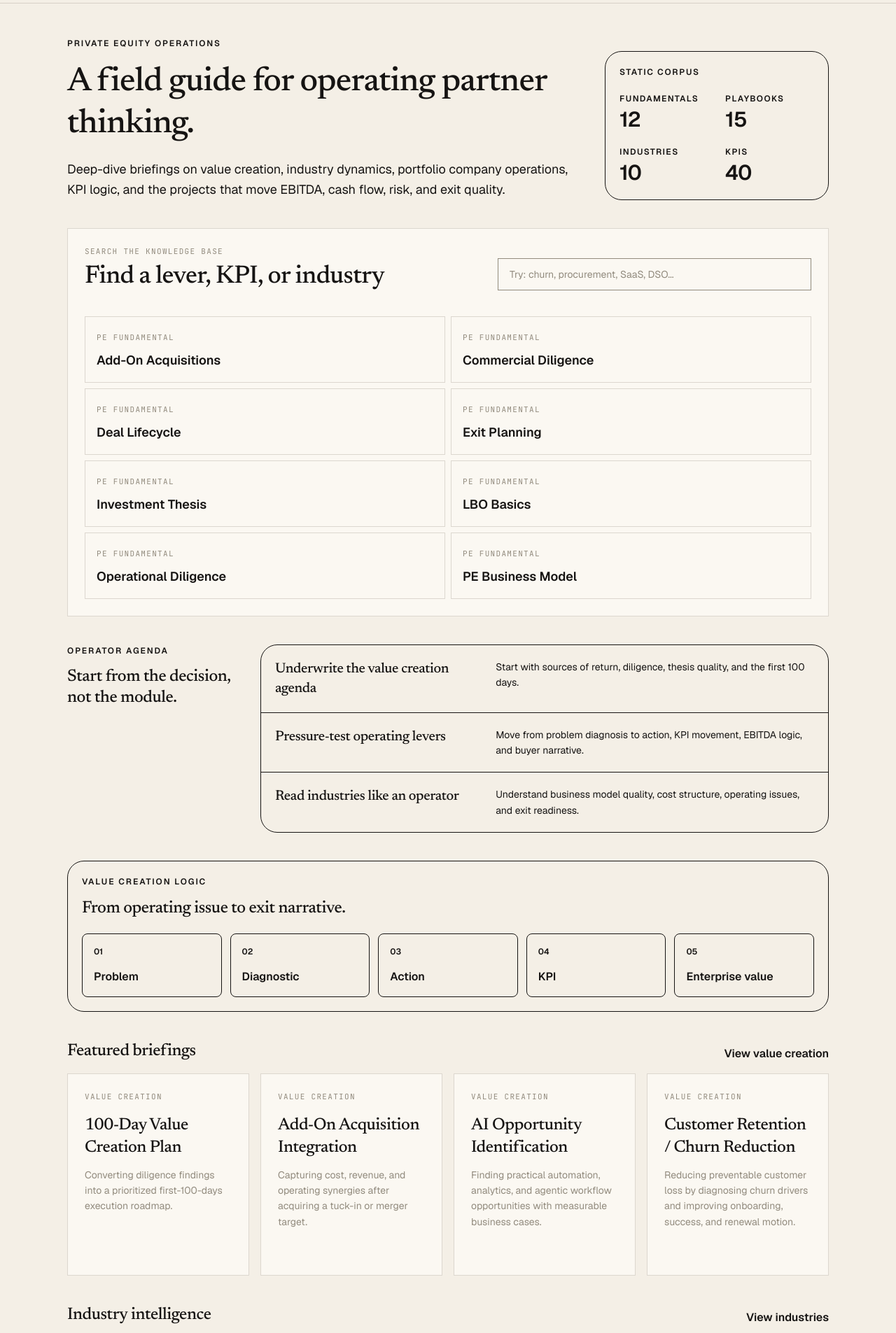
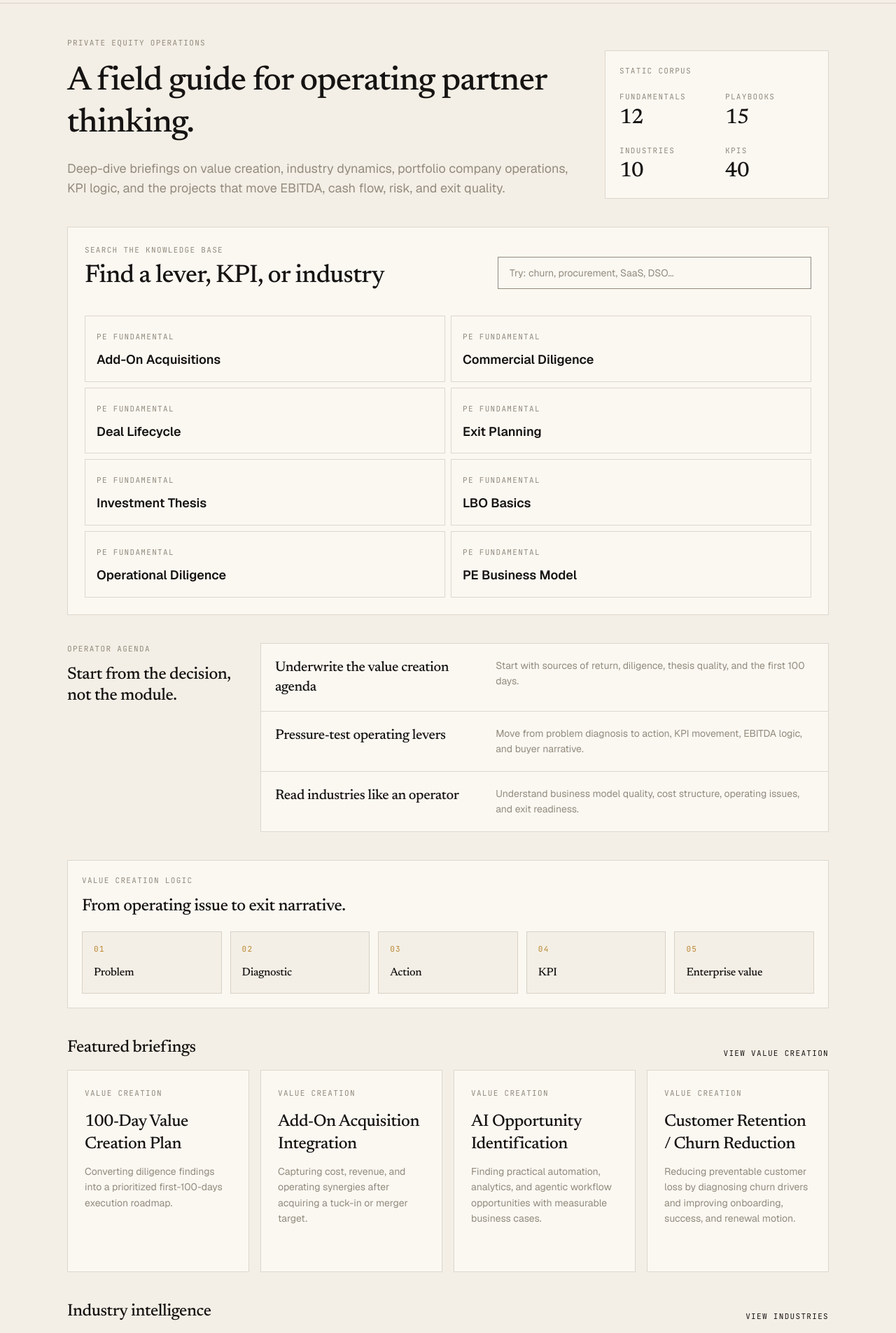
Before and after one commit to blakehenkel24-eng/Ops2EBITDA, a Next.js app: page / in a window 1280 px wide. Shown: the part 60-1965 px from the top of the page at 70% size. Built offline with nearby package versions, Linux system fonts and the light colour scheme.

Commit message:
fix: update missed components and homepage to brand typography and tokens

```diff
--- a/app/page.tsx
+++ b/app/page.tsx
@@ -39,20 +39,20 @@ export default function Home() {
     <div>
       <section className="grid gap-8 lg:grid-cols-[minmax(0,1fr)_20rem]">
         <div>
-          <p className="text-xs font-semibold uppercase tracking-[0.16em] text-[var(--accent)]">
+          <p className="font-mono-label text-stone">
             Private Equity Operations
           </p>
-          <h1 className="mt-4 max-w-3xl text-4xl font-bold leading-tight tracking-[-0.03em] md:text-5xl text-brand-gradient">
+          <h1 className="mt-4 max-w-3xl font-newsreader text-4xl leading-tight md:text-5xl text-ink">
             A field guide for operating partner thinking.
           </h1>
-          <p className="mt-5 text-lg leading-8 text-[var(--muted)]">
+          <p className="mt-5 text-lg leading-8 text-stone font-geist">
             Deep-dive briefings on value creation, industry dynamics, portfolio
             company operations, KPI logic, and the projects that move EBITDA,
             cash flow, risk, and exit quality.
           </p>
         </div>
-        <div className="self-end rounded-[24px] border border-[var(--line)] bg-[var(--panel)] p-5">
-          <p className="text-xs font-semibold uppercase tracking-[0.14em] text-[var(--muted)]">
+        <div className="self-end border border-stone/30 bg-paper p-5">
+          <p className="font-mono-label text-stone">
             Static corpus
           </p>
           <dl className="mt-5 grid grid-cols-2 gap-x-6 gap-y-5">
@@ -70,24 +70,24 @@ export default function Home() {
 
       <section className="mt-10 grid gap-5 lg:grid-cols-[16rem_minmax(0,1fr)]">
         <div>
-          <p className="text-xs font-semibold uppercase tracking-[0.16em] text-[var(--accent)]">
+          <p className="font-mono-label text-stone">
             Operator agenda
           </p>
-          <h2 className="mt-3 text-2xl font-semibold leading-tight tracking-[-0.02em]">
+          <h2 className="mt-3 font-newsreader text-2xl text-ink leading-tight">
             Start from the decision, not the module.
           </h2>
         </div>
-        <div className="divide-y divide-[var(--line)] rounded-[24px] border border-[var(--line)] bg-[var(--panel)]">
+        <div className="divide-y divide-stone/30 border border-stone/30 bg-paper">
           {operatingAgendas.map((agenda) => (
             <Link
               key={agenda.title}
               href={agenda.href}
-              className="grid gap-3 p-5 transition-all duration-200 ease-in-out cursor-pointer hover:bg-[var(--accent-soft)] md:grid-cols-[minmax(0,0.8fr)_minmax(0,1.2fr)]"
+              className="grid gap-3 p-5 transition-all duration-200 ease-in-out cursor-pointer hover:bg-bone hover:border-l-2 hover:border-l-ochre md:grid-cols-[minmax(0,0.8fr)_minmax(0,1.2fr)]"
             >
-              <h3 className="text-xl font-semibold tracking-[-0.01em]">
+              <h3 className="font-newsreader text-xl text-ink">
                 {agenda.title}
               </h3>
-              <p className="text-sm leading-7 text-[var(--muted)]">
+              <p className="text-sm leading-7 text-stone font-geist">
                 {agenda.detail}
               </p>
             </Link>
@@ -95,23 +95,23 @@ export default function Home() {
         </div>
       </section>
 
-      <section className="mt-10 rounded-[24px] border border-[var(--line)] bg-[var(--panel)] p-5">
+      <section className="mt-10 border border-stone/30 bg-paper p-5">
         <div>
-          <p className="text-xs font-semibold uppercase tracking-[0.16em] text-[var(--accent)]">
+          <p className="font-mono-label text-stone">
             Value creation logic
           </p>
-          <h2 className="mt-3 text-2xl font-semibold tracking-[-0.02em]">
+          <h2 className="mt-3 font-newsreader text-2xl text-ink">
             From operating issue to exit narrative.
           </h2>
         </div>
         <ol className="mt-5 grid gap-3 md:grid-cols-5">
           {["Problem", "Diagnostic", "Action", "KPI", "Enterprise value"].map(
             (step, index) => (
-              <li key={step} className="rounded-lg border border-[var(--line)] bg-[var(--paper)] p-4">
-                <p className="text-xs font-semibold text-[var(--accent)]">
+              <li key={step} className="border border-stone/30 bg-bone p-4">
+                <p className="font-mono-label text-ochre">
                   {String(index + 1).padStart(2, "0")}
                 </p>
-                <p className="mt-3 text-base font-semibold">
+                <p className="mt-3 text-base font-newsreader text-ink">
                   {step}
                 </p>
               </li>
@@ -122,10 +122,10 @@ export default function Home() {
 
       <section className="mt-10">
         <div className="mb-4 flex items-end justify-between gap-4">
-          <h2 className="text-2xl font-semibold tracking-[-0.02em]">
+          <h2 className="font-newsreader text-2xl text-ink">
             Featured briefings
           </h2>
-          <Link href="/playbooks" className="font-semibold text-[var(--accent)]">
+          <Link href="/playbooks" className="font-mono-label text-ochre hover:opacity-80 transition-opacity">
             View value creation
           </Link>
         </div>
@@ -138,10 +138,10 @@ export default function Home() {
 
       <section className="mt-10">
         <div className="mb-4 flex items-end justify-between gap-4">
-          <h2 className="text-2xl font-semibold tracking-[-0.02em]">
+          <h2 className="font-newsreader text-2xl text-ink">
             Industry intelligence
           </h2>
-          <Link href="/industries" className="font-semibold text-[var(--accent)]">
+          <Link href="/industries" className="font-mono-label text-ochre hover:opacity-80 transition-opacity">
             View industries
           </Link>
         </div>
@@ -161,7 +161,7 @@ export default function Home() {
           <Link
             key={label}
             href={href}
-            className="rounded-[24px] border border-[var(--line)] bg-[var(--panel)] p-6 text-xl font-semibold transition-all duration-200 ease-in-out cursor-pointer hover:border-[var(--accent)] hover:bg-[var(--accent-soft)] hover:-translate-y-1 hover:shadow-lg"
+            className="border border-stone/30 bg-paper p-6 font-newsreader text-xl text-ink transition-all duration-200 ease-in-out cursor-pointer hover:border-ochre hover:bg-bone hover:-translate-y-1"
           >
             {label}
           </Link>
@@ -174,10 +174,10 @@ export default function Home() {
 function Metric({ label, value }: { label: string; value: string | number }) {
   return (
     <div>
-      <dt className="text-xs font-semibold uppercase tracking-[0.12em] text-[var(--muted)]">
+      <dt className="font-mono-label text-stone">
         {label}
       </dt>
-      <dd className="mt-1 text-3xl font-semibold tracking-[-0.03em]">
+      <dd className="mt-1 font-newsreader text-3xl text-ink">
         {value}
       </dd>
     </div>
--- a/components/Cards.tsx
+++ b/components/Cards.tsx
@@ -20,13 +20,13 @@ export function PageHeader({
 }) {
   return (
     <header className="mb-8 max-w-3xl">
-      <p className="text-xs font-semibold uppercase tracking-[0.22em] text-[var(--accent)]">
+      <p className="font-mono-label text-stone mb-3">
         {eyebrow}
       </p>
-      <h1 className="mt-3 text-4xl font-bold leading-tight tracking-[-0.03em] md:text-5xl text-brand-gradient">
+      <h1 className="font-newsreader text-4xl leading-tight md:text-5xl text-ink">
         {title}
       </h1>
-      <p className="mt-4 text-base leading-7 text-[var(--muted)]">
+      <p className="mt-4 text-base leading-7 text-stone font-geist">
         {summary}
       </p>
     </header>
@@ -64,11 +64,11 @@ export function StatCard({
   value: string | number;
 }) {
   return (
-    <div className="rounded-xl border border-[var(--line)] bg-[var(--panel)] p-4">
-      <p className="text-3xl font-semibold tracking-[-0.03em]">
+    <div className="border border-stone/30 bg-paper p-4">
+      <p className="font-newsreader text-3xl text-ink">
         {value}
       </p>
-      <p className="mt-2 text-xs font-semibold uppercase tracking-[0.14em] text-[var(--muted)]">
+      <p className="mt-2 font-mono-label text-stone">
         {label}
       </p>
     </div>
@@ -83,9 +83,9 @@ export function SectionBlock({
   children: React.ReactNode;
 }) {
   return (
-    <section className="rounded-xl border border-[var(--line)] bg-[var(--panel)] p-6">
-      <h2 className="text-2xl font-semibold tracking-[-0.02em]">{title}</h2>
-      <div className="mt-4 text-sm leading-7 text-[var(--muted)]">
+    <section className="border border-stone/30 bg-paper p-6">
+      <h2 className="font-newsreader text-2xl text-ink">{title}</h2>
+      <div className="mt-4 text-sm leading-7 text-stone font-geist">
         {children}
       </div>
     </section>
@@ -98,7 +98,7 @@ export function PillList({ items }: { items: string[] }) {
       {items.map((item) => (
         <span
           key={item}
-          className="rounded-full border border-[var(--line)] bg-[var(--panel)] px-3 py-1 text-xs font-bold text-[var(--muted)]"
+          className="border border-stone/30 bg-paper px-3 py-1 font-mono-label text-stone"
         >
           {item}
         </span>
```
